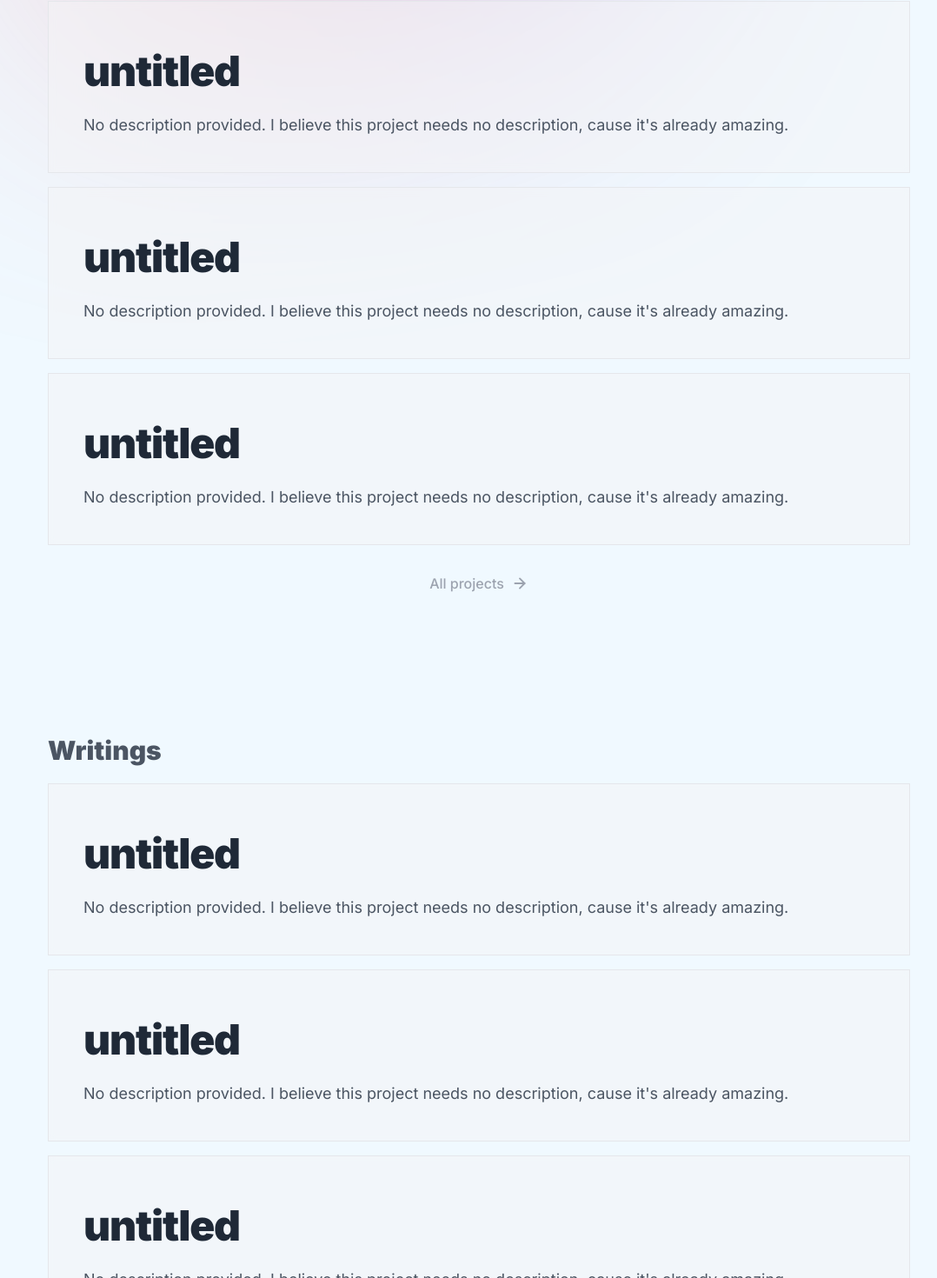
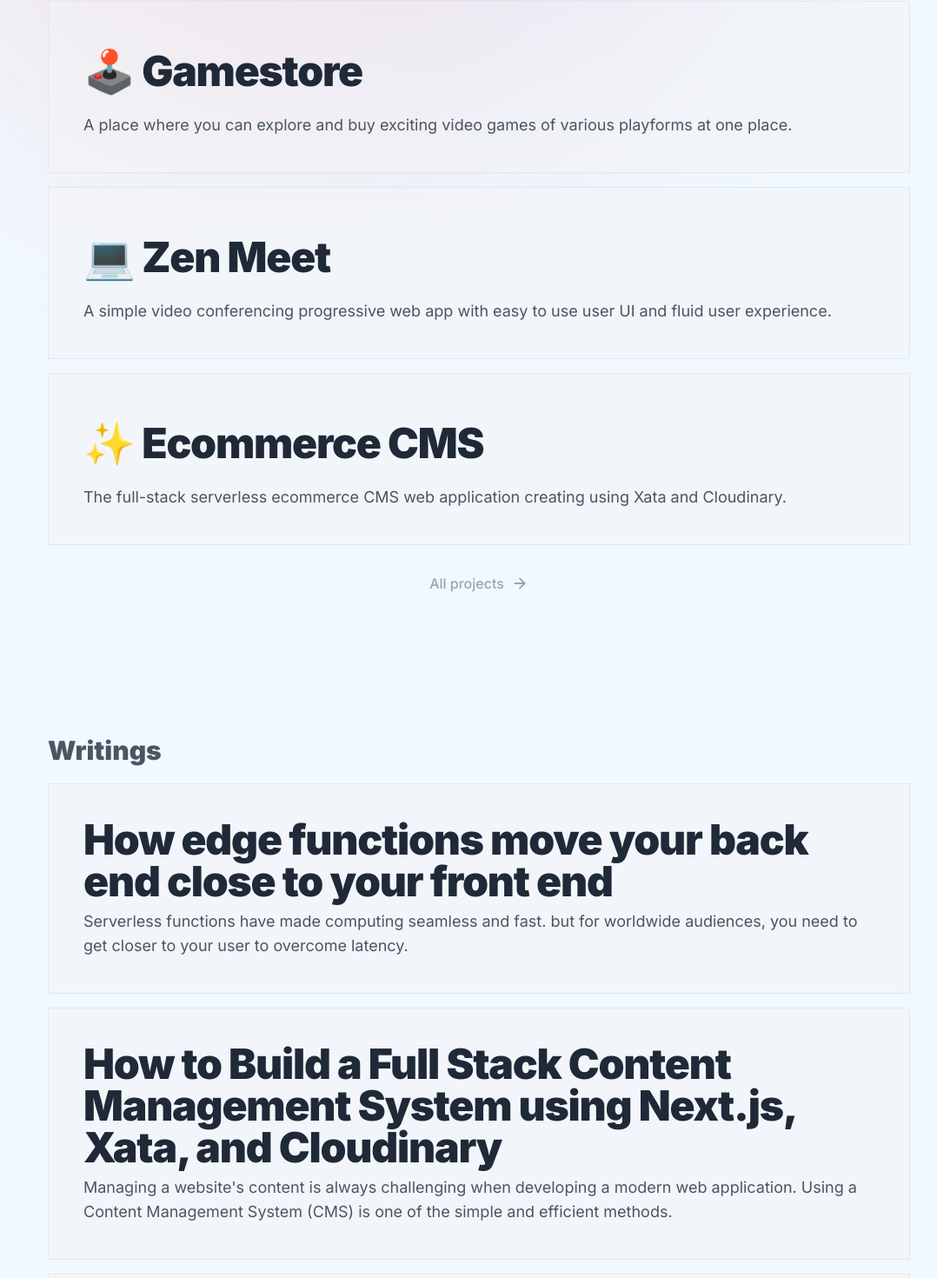
Before and after one commit to giridhar7632/personal-site, a SvelteKit app: page / in a window 1280 px wide. Shown: the part 836-2306 px from the top of the page at 87% size, without its empty margins (89-1167 px from the left). Built offline with nearby package versions, Linux system fonts and the light colour scheme.

Commit message:
add page data

```diff
--- a/src/routes/+layout.svelte
+++ b/src/routes/+layout.svelte
@@ -14,8 +14,10 @@
 		<slot />
 	</main>
 	<section id="contact" class="flex flex-col justify-center min-h-[50vh] px-2 md:px-4 my-16">
-		<h2 class="text-5xl font-black my-5">Say hi to me</h2>
-		<p class="text-3xl text-gray-500 dark:text-gray-400 font-bold my-5">
+		<h2 class="text-5xl font-black text-gray-800 dark:text-gray-200 my-5">Say hi to me</h2>
+		<p
+			class="text-xl md:text-3xl text-ellipsis text-gray-500 dark:text-gray-400 font-bold my-5 max-w-full"
+		>
 			<a href={'mailto:giridhar.talla2002@gmail.com'}>👉 giridhar.talla2002@gmail.com</a>
 		</p>
 	</section>
--- a/src/routes/+page.svelte
+++ b/src/routes/+page.svelte
@@ -3,7 +3,7 @@
 	import Button from '../components/common/Button.svelte'
 	import Card from '../components/common/Card.svelte'
 	import Arrow from '../components/icons/Arrow.svelte'
-	import { applyTheme, DARK_PREFERENCE } from '../utils/store'
+	import { applyTheme, DARK_PREFERENCE, featured } from '../utils/store'
 
 	// import { spring } from 'svelte/motion'
 
@@ -52,9 +52,9 @@
 
 <section id="projects" class="block min-h-screen px-2 py-5 md:px-4 my-10">
 	<h2 class="text-3xl font-black mb-5 text-gray-600 dark:text-gray-300">Projects</h2>
-	<Card />
-	<Card />
-	<Card />
+	{#each featured.projects as project}
+		<Card {...project} />
+	{/each}
 	<a href={'/projects'}>
 		<Button variant="text" class="w-full text-gray-400">
 			All projects
@@ -65,9 +65,9 @@
 
 <section id="writings" class="block min-h-screen px-2 py-5 md:px-4 my-10">
 	<h2 class="text-3xl font-black my-5 text-gray-600 dark:text-gray-300">Writings</h2>
-	<Card />
-	<Card />
-	<Card />
+	{#each featured.writings as post}
+		<Card {...post} />
+	{/each}
 	<a href="/writings">
 		<Button variant="text" class="w-full text-gray-400">
 			All writings
@@ -75,18 +75,3 @@
 		</Button>
 	</a>
 </section>
-
-<style lang="postcss">
-	:global(html) {
-		overflow-x: hidden;
-	}
-	/* svg {
-		position: absolute;
-		width: 100%;
-		height: 100%;
-		margin: -8px;
-	}
-	circle {
-		fill: #ff3e00;
-	} */
-</style>
--- a/src/routes/about/+page.svelte
+++ b/src/routes/about/+page.svelte
@@ -1,2 +1,71 @@
-<style>
-</style>
+<script>
+	import Button from '../../components/common/Button.svelte'
+	import Link from '../../components/common/Link.svelte'
+	import Arrow from '../../components/icons/Arrow.svelte'
+</script>
+
+<section id="projects" class="block min-h-screen px-2 py-5 md:px-4">
+	<header class="my-10">
+		<h1 class="text-5xl font-black mb-5">About me</h1>
+		<p class="text-gray-600 text-xl dark:text-gray-300 mb-5">
+			I am Giridhar and I'm a senior undergrad student at National Institute of Technology,
+			Kurukshetra (Electronics major).
+		</p>
+		<div class="flex items-center gap-4 my-6">
+			<Button class="text-sm sm:text-base"
+				>Get connected
+				<Arrow size={20} />
+			</Button>
+			<Button class="text-sm sm:text-base">Resume</Button>
+		</div>
+		<ul class="flex flex-wrap items-center my-3 text-sm text-gray-700 dark:text-gray-200 sm:mt-0">
+			<li>
+				<Link href={'https://github.com/giridhar7632'} external>GitHub</Link>
+			</li>
+			<li>
+				<Link href={'https://facebook.com/giridhar7632'} external>Facebook</Link>
+			</li>
+			<li>
+				<Link href={'https://www.instagram.com/mr_talla7632/'} external>Instagram</Link>
+			</li>
+			<li>
+				<Link href={'https://twitter.com/@giridhar-talla'} external>Twitter</Link>
+			</li>
+		</ul>
+	</header>
+	<div class="my-6">
+		<h2 class="text-3xl font-bold mb-4 text-gray-600 dark:text-gray-300">As a Developer...</h2>
+		<p class="text-gray-600 text-xl dark:text-gray-300 mb-5">
+			I love programming and I taught myself web development using JavaScript. I can develop wide
+			range of web applications using JavaScript and Python also train Machine Learning models using
+			Tensorflow and Python. I can also write code in C/C++, data structures and object-oriented
+			software.
+		</p>
+		<a href={'/projects'}>
+			<Button variant="text" class="w-full text-gray-400 hover:ring-gray-400">
+				Explore my projects
+				<Arrow size={20} />
+			</Button>
+		</a>
+	</div>
+	<div class="my-6">
+		<h2 class="text-3xl font-bold mb-4 text-gray-600 dark:text-gray-300">
+			As a Technical writer...
+		</h2>
+		<p class="text-gray-600 text-xl dark:text-gray-300 mb-5">
+			I enjoy writing about software development. I can write variety of articles from blog posts to
+			small courses on web developemnt and programming using various technologies, mainly using
+			JavaScript and Python. Currently, I write blog posts for various developer blogs such as <a
+				href={'https://stackoverflow.blog/author/giridhar-talla/'}>StackOverflow blog</a
+			>, <a href={'https://www.honeybadger.io/blog/python-pdf/#authorDetails'}>HoneyBadger</a>,
+			<a href={'https://auth0.com/blog/authors/giridhar-talla/'}>Auth0 blog</a>,
+			<a href={'https://workshops.hackclub.com/'}>HackClub workshops</a>, etc.
+		</p>
+		<a href="/writings">
+			<Button variant="text" class="w-full text-gray-400 hover:ring-gray-400">
+				See my work
+				<Arrow size={20} />
+			</Button>
+		</a>
+	</div>
+</section>
--- a/src/routes/projects/+page.svelte
+++ b/src/routes/projects/+page.svelte
@@ -2,6 +2,7 @@
 	import Button from '../../components/common/Button.svelte'
 	import Card from '../../components/common/Card.svelte'
 	import Arrow from '../../components/icons/Arrow.svelte'
+	import { projects } from '../../utils/store'
 </script>
 
 <section id="projects" class="block min-h-screen px-2 py-5 md:px-4">
@@ -14,7 +15,7 @@
 			><Button>Visit my GitHub <Arrow size={20} /></Button></a
 		>
 	</header>
-	<Card />
-	<Card />
-	<Card />
+	{#each projects as project}
+		<Card {...project} />
+	{/each}
 </section>
--- a/src/routes/writings/+page.svelte
+++ b/src/routes/writings/+page.svelte
@@ -2,6 +2,8 @@
 	import Button from '../../components/common/Button.svelte'
 	import Card from '../../components/common/Card.svelte'
 	import Arrow from '../../components/icons/Arrow.svelte'
+
+	import { writings } from '../../utils/store'
 </script>
 
 <section id="projects" class="block min-h-screen px-2 py-5 md:px-4">
@@ -16,7 +18,8 @@
 			><Button>Visit my content portfolio <Arrow size={20} /></Button></a
 		>
 	</header>
-	<Card />
-	<Card />
-	<Card />
+
+	{#each writings as post}
+		<Card {...post} />
+	{/each}
 </section>
--- a/src/utils/store.js
+++ b/src/utils/store.js
@@ -47,36 +47,83 @@ export const toggleTheme = () => {
 
 export const projects = [
 	{
-		title: 'Gamestore',
+		title: '🕹️ Gamestore',
 		desc: 'A place where you can explore and buy exciting video games of various playforms at one place.',
 		link: 'https://github.com/giridhar7632/gamestore'
 	},
 	{
-		title: 'Gamestore',
-		desc: 'A place where you can explore and buy exciting video games of various playforms at one place.',
-		link: 'https://github.com/giridhar7632/gamestore'
+		title: '💻 Zen Meet',
+		desc: 'A simple video conferencing progressive web app with easy to use user UI and fluid user experience. ',
+		link: 'https://github.com/giridhar7632/zen-meet'
 	},
 	{
-		title: 'Gamestore',
-		desc: 'A place where you can explore and buy exciting video games of various playforms at one place.',
-		link: 'https://github.com/giridhar7632/gamestore'
+		title: '✨ Ecommerce CMS',
+		desc: 'The full-stack serverless ecommerce CMS web application creating using Xata and Cloudinary.',
+		link: 'https://github.com/giridhar7632/jamstackhack-22'
+	},
+	{
+		title: '📔 Scrapbook',
+		desc: 'A secure full-stack web application to store your daily memories privately at one place and access them from anywhere.',
+		link: 'https://github.com/giridhar7632/scrapbook-demo'
+	},
+	{
+		title: '📊 Sort Viz',
+		desc: 'A simple and scalable bubble sort algorithm visualizer created from scratch using React and modular CSS.',
+		link: 'https://github.com/giridhar7632/sort-viz'
+	},
+	{
+		title: '🤖 Timezome Bot',
+		desc: 'A discord bot that converts one time zone to another 🕖 => 🕞',
+		link: 'https://github.com/giridhar7632/timezone-bot'
+	},
+	{
+		title: '🏵️ Profile Links',
+		desc: 'An open source app for storing all your important links in one place and add your profile in social media bio.',
+		link: 'https://github.com/giridhar7632/profile-links'
 	}
 ]
 
 export const writings = [
 	{
-		title: 'Gamestore',
-		desc: 'A place where you can explore and buy exciting video games of various playforms at one place.',
-		link: 'https://github.com/giridhar7632/gamestore'
+		title: 'How edge functions move your back end close to your front end',
+		desc: 'Serverless functions have made computing seamless and fast. but for worldwide audiences, you need to get closer to your user to overcome latency.',
+		link: 'https://stackoverflow.blog/2023/02/23/how-edge-functions-move-your-back-end-close-to-your-front-end/'
 	},
 	{
-		title: 'Gamestore',
-		desc: 'A place where you can explore and buy exciting video games of various playforms at one place.',
-		link: 'https://github.com/giridhar7632/gamestore'
+		title:
+			'How to Build a Full Stack Content Management System using Next.js, Xata, and Cloudinary',
+		desc: "Managing a website's content is always challenging when developing a modern web application. Using a Content Management System (CMS) is one of the simple and efficient methods.",
+		link: 'https://dev.to/hackmamba/how-to-build-a-full-stack-content-management-system-using-nextjs-xata-and-cloudinary-iaa'
 	},
 	{
-		title: 'Gamestore',
-		desc: 'A place where you can explore and buy exciting video games of various playforms at one place.',
-		link: 'https://github.com/giridhar7632/gamestore'
+		title: 'Memory Game',
+		desc: 'Create your own memory game using JavaScript',
+		link: 'https://workshops.hackclub.com/memory_game/'
+	},
+	{
+		title: 'Build a Jamstack Full-stack Application',
+		desc: 'Many modern approaches for designing flexible and scalable web applications have become popular as browsers have evolved. Jamstack is one of these cutting-edge techniques to develop lightning-fast web apps.',
+		link: 'https://dev.to/hackmamba/build-a-full-stack-jamstack-application-5apm'
+	},
+	{
+		title:
+			'Why solve a problem twice? Design patterns let you apply existing solutions to your code',
+		desc: 'Software design patterns are like best practices employed by many experienced software developers. You can use design patterns to make your application scalable and flexible.',
+		link: 'https://stackoverflow.blog/2021/10/13/why-solve-a-problem-twice-design-patterns-let-you-apply-existing-solutions-to-your-code/'
+	},
+	{
+		title: 'Strategy Design Pattern in Python',
+		desc: 'Learn strategy design pattern to write better code in Python',
+		link: 'https://auth0.com/blog/strategy-design-pattern-in-python/'
+	},
+	{
+		title: 'Configuring PostgreSQL as Auth0 Custom Database',
+		desc: 'Connect Auth0 to PostgreSQL to create and maintain your own user store.',
+		link: 'https://auth0.com/blog/configuring-postgresql-as-auth0-custom-database/'
 	}
 ]
+
+export const featured = {
+	projects: projects.slice(0, 3),
+	writings: writings.slice(0, 3)
+}
```
